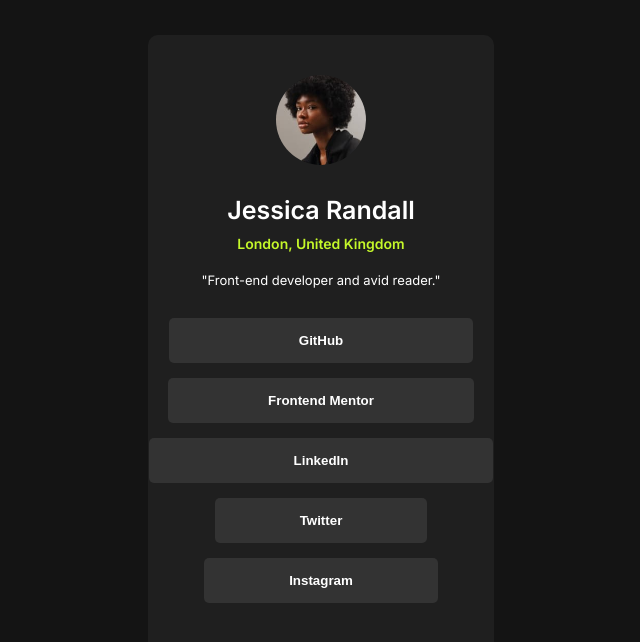
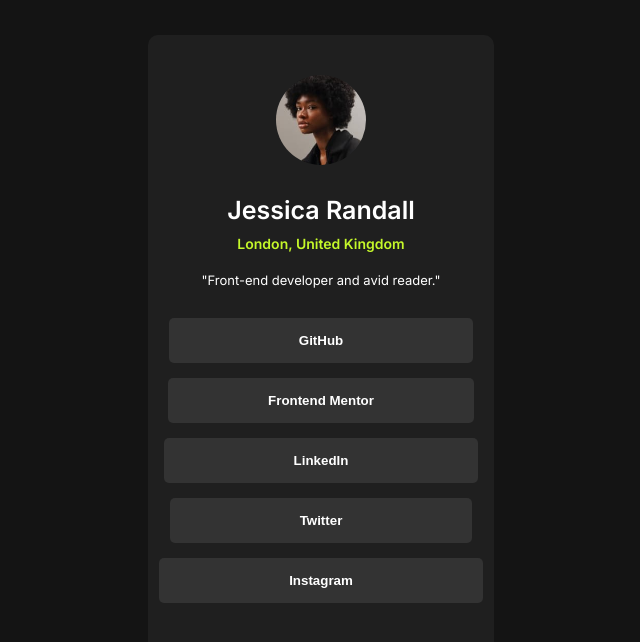
Before and after one commit to huzaifav123/Social-Links-Profile, a plain HTML site: page index.html in a window 1280 px wide. Shown: the whole page, without its empty margins (319-959 px from the left). Drawn offline with Linux system fonts and the light colour scheme.

Commit message:
last commit

```diff
--- a/style.css
+++ b/style.css
@@ -65,14 +65,8 @@
     padding: 15px 100px 15px;
     margin-top: 15px;
 }
-#btn-3{
+#btn-3, #btn-4, #btn-5{
     margin-top: 15px;
-    padding: 15px 145px 15px;
-}
-
-#btn-4, #btn-5{
-    margin-top: 15px;
-    padding: 15px 85px 15px;
 }
 #btn-1:hover, #btn-2:hover, #btn-3:hover, #btn-4:hover, #btn-5:hover{
     background-color: #c4f82a;
```
